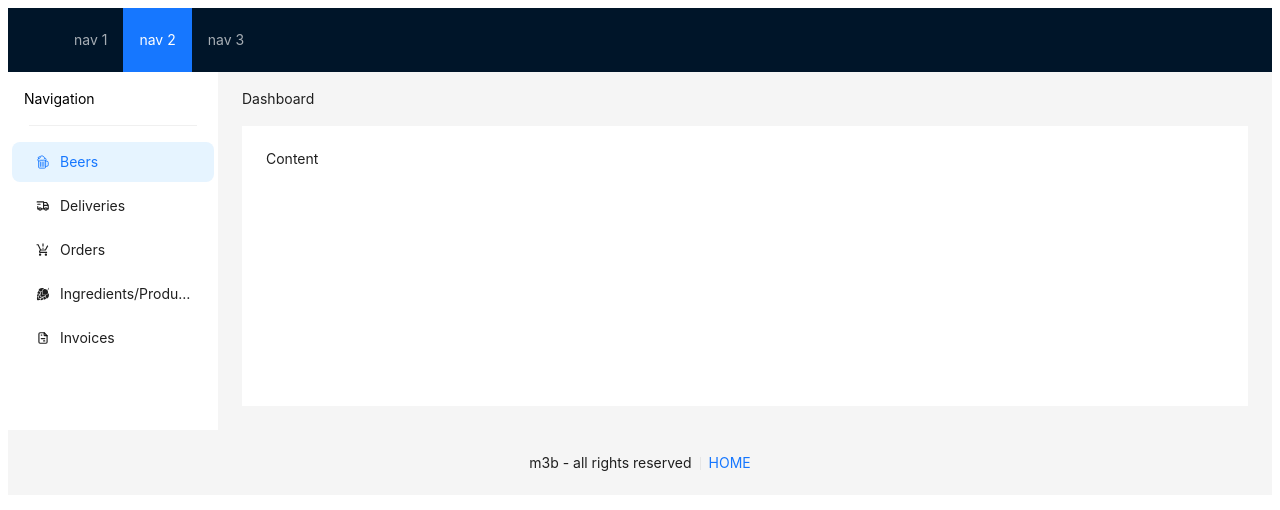
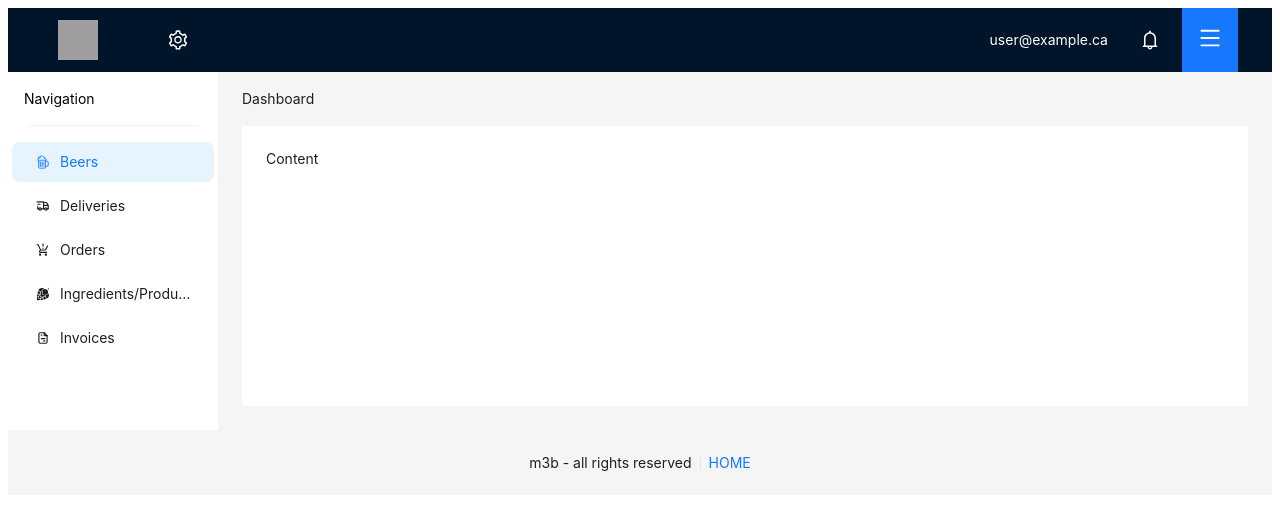
Before and after one commit to m3c-ode/m3b-mgtm-service, a Next.js app: page /dashboard in a window 1280 px wide. Shown: the top 510 px of the page. Built offline with nearby package versions, Linux system fonts and the light colour scheme; grey boxes are pictures that could not be loaded.

Commit message:
started customerheader"

```diff
--- a/src/components/Dashboard/CustomHeader.tsx
+++ b/src/components/Dashboard/CustomHeader.tsx
@@ -1,10 +1,87 @@
 import React from 'react';
+import { Dropdown, Layout, Menu, MenuProps } from 'antd';
+import Image from 'next/image';
+import styles from './styles.module.scss';
+import { AiOutlineMenu, AiOutlineSetting, AiOutlineBell, AiOutlineUserSwitch, AiOutlineUser } from 'react-icons/ai';
+import { MdLogout } from 'react-icons/md';
+
+
+
+const { Header } = Layout;
 
 type Props = {};
 
+const menuItems: MenuProps['items'] = ['1', '2', '3'].map((key) => ({
+    key,
+    label: `nav ${key}`,
+}));
+
+const topRightItems: MenuProps['items'] = [
+    {
+        key: '1',
+        icon: <AiOutlineUser />,
+        label: 'Profile',
+    },
+    {
+        key: '2',
+        icon: <AiOutlineUserSwitch />,
+        label: 'Switch Accounts',
+    },
+    {
+        key: '3',
+        icon: <MdLogout />,
+        label: 'Logout',
+    },
+];
+
 const CustomHeader = (props: Props) => {
     return (
-        <div>CustomHeader</div>
+        <Header className={styles.header}>
+            <div className={styles.topLeft}>
+
+                {/* <div className={styles.logo} /> */}
+                {/* <Image src="images/logom3b" /> */}
+                <Image
+                    className={styles.logo}
+                    src={'/../public/images/logom3b.png'}
+                    alt='comp. logo'
+                    width={40}
+                    height={40}
+                />
+                {/* TODO: Button with a modal pop-up? */}
+                <AiOutlineSetting
+                    style={{
+                        fontSize: '2rem',
+                        color: 'white',
+                        padding: '5px',
+                        cursor: 'pointer',
+                    }}
+                />
+            </div>
+            <div className={styles.topRight}>
+                {/* TODO: add a search bar? */}
+                <div className={styles.userName}>
+                    user@example.ca
+                </div>
+                <AiOutlineBell
+                    style={{
+                        color: 'white',
+                        fontSize: '2rem',
+                        padding: '5px',
+                        cursor: 'pointer',
+                    }}
+                />
+                <Menu
+                    style={{ display: 'flex', flexDirection: 'row', maxWidth: '40px' }}
+
+                    overflowedIndicator={<AiOutlineMenu style={{
+                        fontSize: '1.5rem',
+                        top: '5px',
+                        position: 'relative',
+                    }} />}
+                    theme="dark" mode="horizontal" defaultSelectedKeys={['1']} items={topRightItems} />
+            </div>
+        </Header>
     );
 };
 
--- a/src/components/Dashboard/CustomNavigation.tsx
+++ b/src/components/Dashboard/CustomNavigation.tsx
@@ -47,8 +47,8 @@ const CustomNavigation = (props: Props) => {
     ];
     // TODO: adjust items with pathname/queryparam?
     return (
-        <div className={styles.SideNav}>
-            <p className={styles.SideNavTitle}>Navigation</p>
+        <div className={styles.sideNav}>
+            <p className={styles.sideNavTitle}>Navigation</p>
             <Divider style={{
                 width: '80%', minWidth: '80%',
                 margin: '12px auto',
--- a/src/components/Dashboard/Dashboard.tsx
+++ b/src/components/Dashboard/Dashboard.tsx
@@ -6,6 +6,7 @@ import { Footer } from 'antd/es/layout/layout';
 import Divider from 'antd/es/divider';
 import Link from 'next/link';
 import CustomNavigation from './CustomNavigation';
+import CustomHeader from './CustomHeader';
 
 const { Header, Content, Sider } = Layout;
 
@@ -13,26 +14,6 @@ const headerItems: MenuProps['items'] = ['1', '2', '3'].map((key) => ({
     key,
     label: `nav ${key}`,
 }));
-
-const navItems: MenuProps['items'] = [UserOutlined, LaptopOutlined, NotificationOutlined].map(
-    (icon, index) => {
-        const key = String(index + 1) as string;
-
-        return {
-            key: `sub${key}`,
-            icon: React.createElement(icon),
-            label: `subnav ${key}`,
-
-            children: new Array(4).fill(null).map((_, j) => {
-                const subKey = index * 4 + j + 1;
-                return {
-                    key: subKey,
-                    label: `option${subKey}`,
-                };
-            }),
-        };
-    },
-);
 
 
 type Props = {
@@ -47,10 +28,12 @@ const Dashboard: React.FC = ({ children }: Props) => {
     return (
         <Layout>
             {/* TODO: CustomHeader */}
-            <Header className="header">
+            {/* <Header className="something">
                 <div className="logo" />
+
                 <Menu theme="dark" mode="horizontal" defaultSelectedKeys={['2']} items={headerItems} />
-            </Header>
+            </Header> */}
+            <CustomHeader />
             <Layout>
                 <Sider width={210} style={{ background: colorBgContainer }}>
                     <CustomNavigation />
--- a/src/components/Dashboard/styles.module.scss
+++ b/src/components/Dashboard/styles.module.scss
@@ -1,11 +1,65 @@
-.SideNav {
+.sideNav {
     a {
         text-decoration: none;
         color: red;
     }
 }
 
-.SideNavTitle {
+.sideNavTitle {
     // border-bottom: 1px solid #ccc;
     padding: .25rem 1rem;
 }
+
+// #components-layout-demo-top-side-2 .logo {
+//     float: left;
+//     width: 120px;
+//     height: 31px;
+//     margin: 16px 24px 16px 0;
+//     background: rgba(255, 255, 255, 0.3);
+// }
+
+// .ant-row-rtl #components-layout-demo-top-side-2 .logo {
+//     float: right;
+//     margin: 16px 0 16px 24px;
+// }
+
+.header {
+    display: flex;
+    flex-direction: row;
+    align-items: center;
+    justify-content: space-between;
+
+}
+
+.logo {
+    // float: left;
+    // width: 120px;
+    // height: 31px;
+    margin: 16px 5vw 16px 0;
+    // background: rgba(255, 255, 255, 0.3);
+}
+
+.topLeft {
+    display: flex;
+    flex-direction: row;
+    align-items: center;
+    justify-content: space-between;
+
+}
+
+.topRight {
+    display: flex;
+    flex-direction: row;
+    align-items: center;
+    // justify-content: space-between;
+    // float: right;
+    // height: 100%;
+
+    gap: 1rem;
+    // padding: 10px;
+}
+
+.userName {
+    color: white;
+    padding: 10px
+}
```
